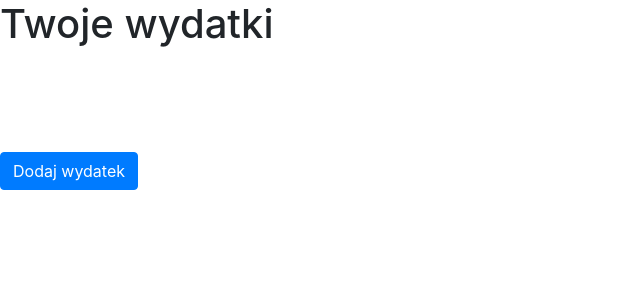
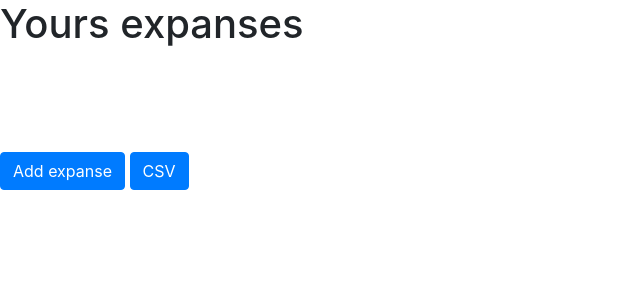
Before and after one commit to pasiac/financetracker, a Django app: page /wydatki in a window 1280 px wide. Shown: the part 56-356 px from the top of the page, without its empty margins (0-640 px from the left). Run offline with Django 3.2, Linux system fonts and the light colour scheme; the visitor is signed in with stand-in values (Sample User, id 1); data that the repository does not hold is empty; some libraries are stand-ins or nearby versions.

Commit message:
Generate csv file with expanses

```diff
--- a/templates/expanses_list.html
+++ b/templates/expanses_list.html
@@ -1,7 +1,7 @@
 {% extends "base.html" %}
 {% block title %}Wydatkownia - Przegladaj wydatki{% endblock %}
 {% block body %}
-    <h1>Twoje wydatki</h1>
+    <h1>Yours expanses</h1>
     {{ message }}<br>
     <br><br>
     <div class="list-group">
@@ -10,5 +10,6 @@
         {% endfor %}
     </div>
     <br>
-    <a href="{% url 'add_expanse' %}" class="btn btn-primary">Dodaj wydatek</a>
+    <a href="{% url 'add_expanse' %}" class="btn btn-primary">Add expanse</a>
+    <a href="{% url 'generate_csv' %}" class="btn btn-primary">CSV</a>
 {% endblock %}
--- a/tracker/urls.py
+++ b/tracker/urls.py
@@ -14,5 +14,6 @@ urlpatterns = [
     path("edytuj-wydatek/<expanse_id>", views.edit_expanse, name="edit_expanse"),
     path("edytuj-kategorie/<category_id>", views.edit_category, name="edit_category"),
     path("usun-kategorie/<category_id>", views.delete_category, name="delete_category"),
+    path("generate-csv", views.generate_csv, name="generate_csv"),
     # path("wykresy", views.charts, name="charts"),
 ]
--- a/tracker/views.py
+++ b/tracker/views.py
@@ -9,6 +9,7 @@ from django.shortcuts import get_object_or_404, redirect, render
 
 from .forms import AddCategoryForm, AddExpanseForm
 from .models import Category, IncomeOutcome
+from django.http import HttpResponse
 
 
 def index(request):
@@ -143,8 +144,17 @@ def delete_category(request, category_id):
     return redirect("categories_list")
 
 
-# def generate_csv(request):
-#     expanses = IncomeOutcome.objects.filter(user=request.user)
-#     with open('raport.csv', 'w', newline='') as csvfile:
-#         writer = csv.writer(csvfile, delimeter=',')
-#         writer.writerow(['title', 'value', 'date', 'category'])
+def generate_csv(request):
+    response = HttpResponse(content_type="text/csv")
+    response[
+        "Content-Disposition"
+    ] = f'attachment; filename="{request.user}_expanses.csv"'
+    expanses = IncomeOutcome.objects.filter(user=request.user).all()
+    data = [
+        [expanse.title, expanse.value, expanse.date, expanse.category]
+        for expanse in expanses
+    ]
+    writer = csv.writer(response)
+    writer.writerow(["title", "value", "date", "category"])
+    writer.writerows(data)
+    return response
```
Also changed, not shown: raport.csv (added, +7 -0 lines).
